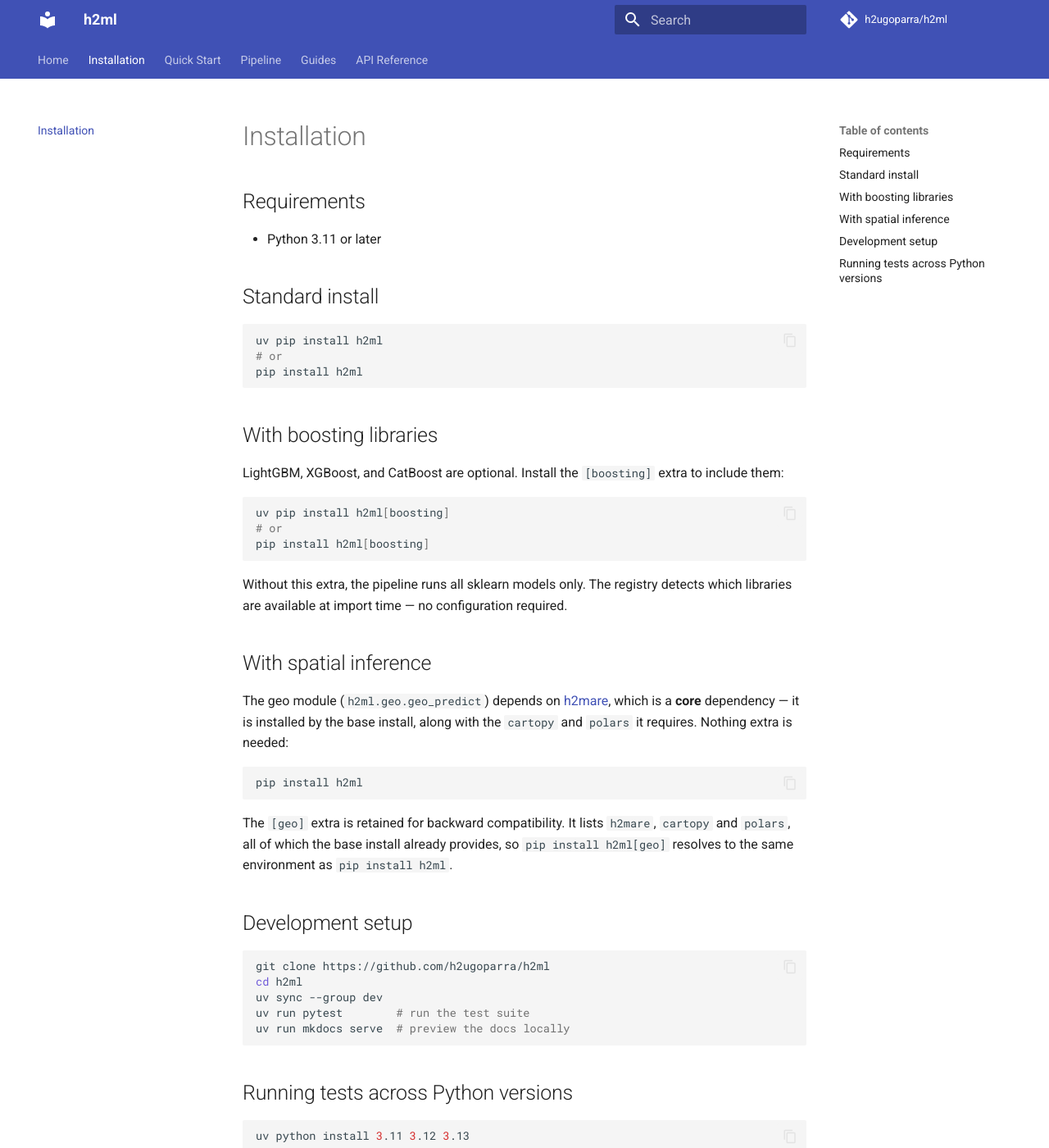
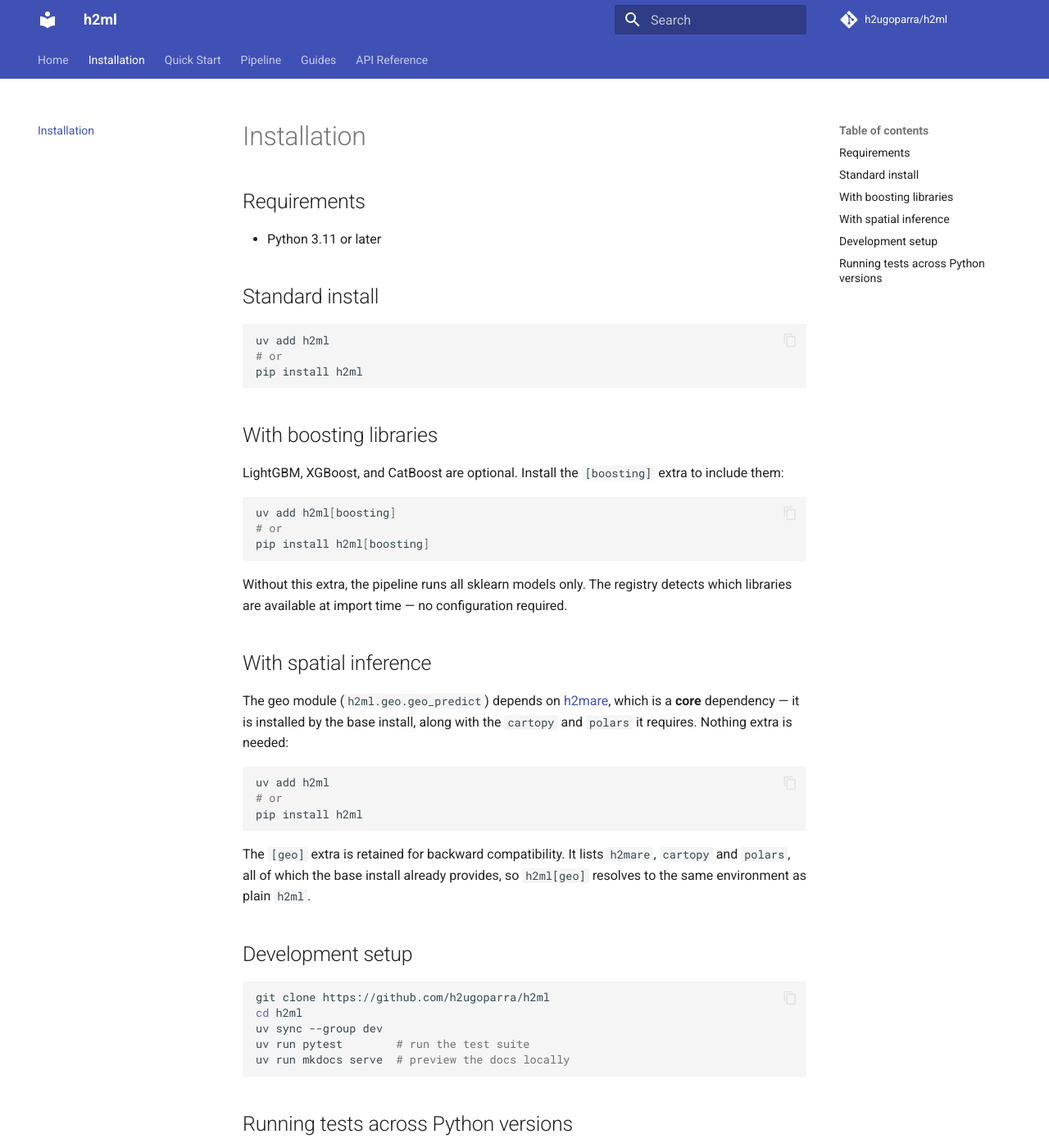
Before and after one commit to h2ugoparra/h2ml, an MkDocs documentation site: the page built from docs/installation.md, in a window 1280 px wide and 1400 px high. Shown: the whole window at 82% size. Built offline with MkDocs 1.6.1 and Material for MkDocs 9.7.7, drawn with Linux system fonts in a browser that asks for light colours; comment, search, counter and statistics services are not loaded.

Commit message:
docs: lead every install snippet with uv, and fix a fifth [geo] claim
Every install pair now shows uv first, pip second, and uses `uv add`
consistently — docs/installation.md previously used `uv pip install`
while README used `uv add`.

Also corrects docs/guides/geo_predict.md, which was missed in the
previous commit's audit. It claimed the module "Requires the [geo]
optional dependencies"; h2mare is core and pulls in cartopy and polars,
so no extra is needed.

Co-Authored-By: Claude Opus 5 <noreply@anthropic.com>

````diff
--- a/docs/installation.md
+++ b/docs/installation.md
@@ -7,7 +7,7 @@
 ## Standard install
 
 ```bash
-uv pip install h2ml
+uv add h2ml
 # or
 pip install h2ml
 ```
@@ -17,7 +17,7 @@ pip install h2ml
 LightGBM, XGBoost, and CatBoost are optional. Install the `[boosting]` extra to include them:
 
 ```bash
-uv pip install h2ml[boosting]
+uv add h2ml[boosting]
 # or
 pip install h2ml[boosting]
 ```
@@ -29,10 +29,12 @@ Without this extra, the pipeline runs all sklearn models only. The registry dete
 The geo module (`h2ml.geo.geo_predict`) depends on [h2mare](https://github.com/h2ugoparra/h2mare), which is a **core** dependency — it is installed by the base install, along with the `cartopy` and `polars` it requires. Nothing extra is needed:
 
 ```bash
+uv add h2ml
+# or
 pip install h2ml
 ```
 
-The `[geo]` extra is retained for backward compatibility. It lists `h2mare`, `cartopy` and `polars`, all of which the base install already provides, so `pip install h2ml[geo]` resolves to the same environment as `pip install h2ml`.
+The `[geo]` extra is retained for backward compatibility. It lists `h2mare`, `cartopy` and `polars`, all of which the base install already provides, so `h2ml[geo]` resolves to the same environment as plain `h2ml`.
 
 ## Development setup
 
````
Also changed, not shown: README.md (+8 -6 lines), docs/guides/geo_predict.md (+4 -2 lines).
